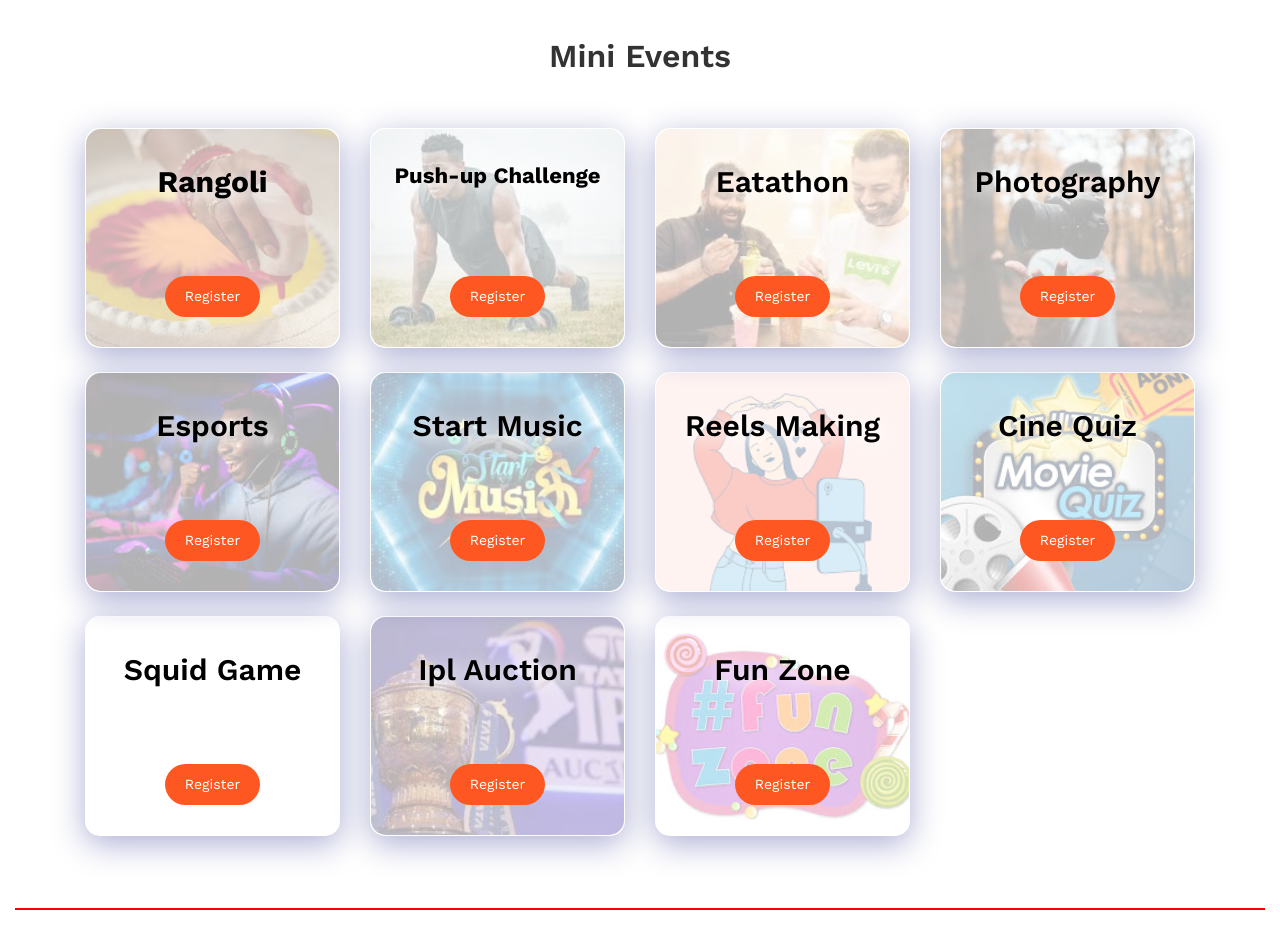
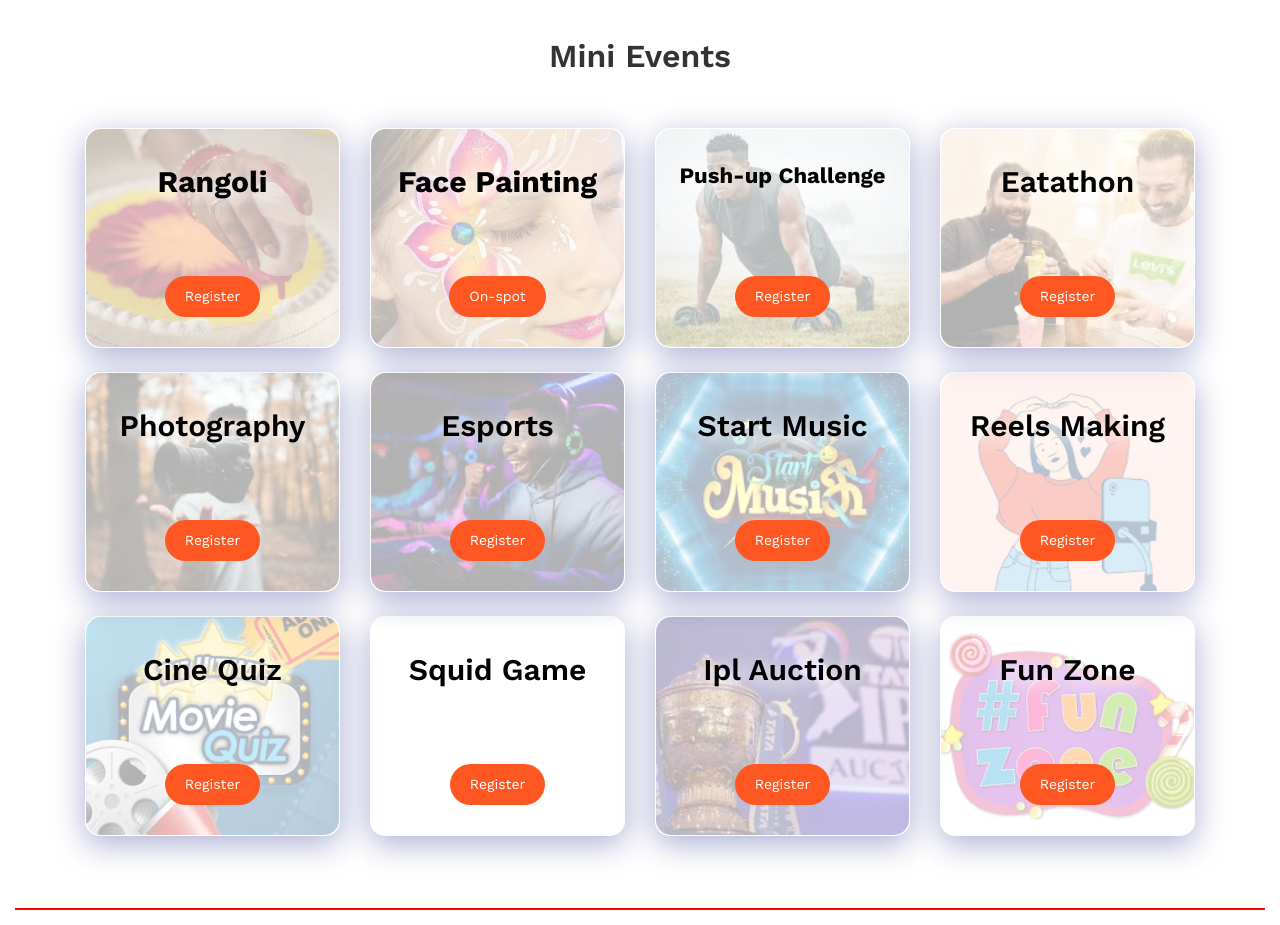
Before and after one commit to Sparrow1507/recofes25, a website: page register.html in a window 1280 px wide. Shown: the part 960-1885 px from the top of the page. Drawn offline with nearby package versions, Linux system fonts and the light colour scheme; no server answers; files whose address does not match are found by name.

Commit message:
3 commit

```diff
--- a/register.html
+++ b/register.html
@@ -154,6 +154,15 @@
                   <div style="position: absolute; top: 0; left: 0; right: 0; bottom: 0; background: url('/images/mini/r.png'); background-size: cover; background-position: center; border-radius: 15px; opacity: 0.3;"></div>
                   <h5 style="font-weight: 700; font-size: 30px; z-index: 1; text-shadow: 4px 4px 16px rgba(255, 255, 255, 1); color: black;">Rangoli</h5>
                   <a href="https://forms.gle/7bMLQ3YfeptZ5P2T9" target="_blank" style="margin-top: 20px; padding: 8px 20px; background-color: #ff5722; border: none; border-radius: 25px; color: white; text-decoration: none; font-size: 14px; display: inline-block; transition: all 0.3s ease-in-out; z-index: 1;" onmouseover="this.style.backgroundColor='#e64a19'; this.style.transform='scale(1.05)'; this.style.boxShadow='0 4px 15px rgba(255,87,34,0.4)'" onmouseout="this.style.backgroundColor='#ff5722'; this.style.transform='scale(1)'; this.style.boxShadow='none'">Register</a>
+                </div>
+              </div>
+
+              <!-- Rangoli -->
+              <div class="col-lg-3 col-md-4 col-sm-6 mb-4 ftco-animate">
+                <div style="background: rgba(255, 255, 255, 0.08); border-radius: 15px; padding: 30px 20px; min-height: 220px; box-shadow: 0 8px 32px rgba(31, 38, 135, 0.37); backdrop-filter: blur(10px); border: 1px solid rgba(255, 255, 255, 0.18); display: flex; flex-direction: column; justify-content: space-between; align-items: center; text-align: center; position: relative;">
+                  <div style="position: absolute; top: 0; left: 0; right: 0; bottom: 0; background: url('/images/mini/fp.png'); background-size: cover; background-position: center; border-radius: 15px; opacity: 0.3;"></div>
+                  <h5 style="font-weight: 700; font-size: 30px; z-index: 1; text-shadow: 4px 4px 16px rgba(255, 255, 255, 1); color: black;">Face Painting</h5>
+                  <a href="#" target="_blank" style="margin-top: 20px; padding: 8px 20px; background-color: #ff5722; border: none; border-radius: 25px; color: white; text-decoration: none; font-size: 14px; display: inline-block; transition: all 0.3s ease-in-out; z-index: 1;" onmouseover="this.style.backgroundColor='#e64a19'; this.style.transform='scale(1.05)'; this.style.boxShadow='0 4px 15px rgba(255,87,34,0.4)'" onmouseout="this.style.backgroundColor='#ff5722'; this.style.transform='scale(1)'; this.style.boxShadow='none'">On-spot</a>
                 </div>
               </div>
 
```
Also changed, not shown: images/mini/fp.png (added).
